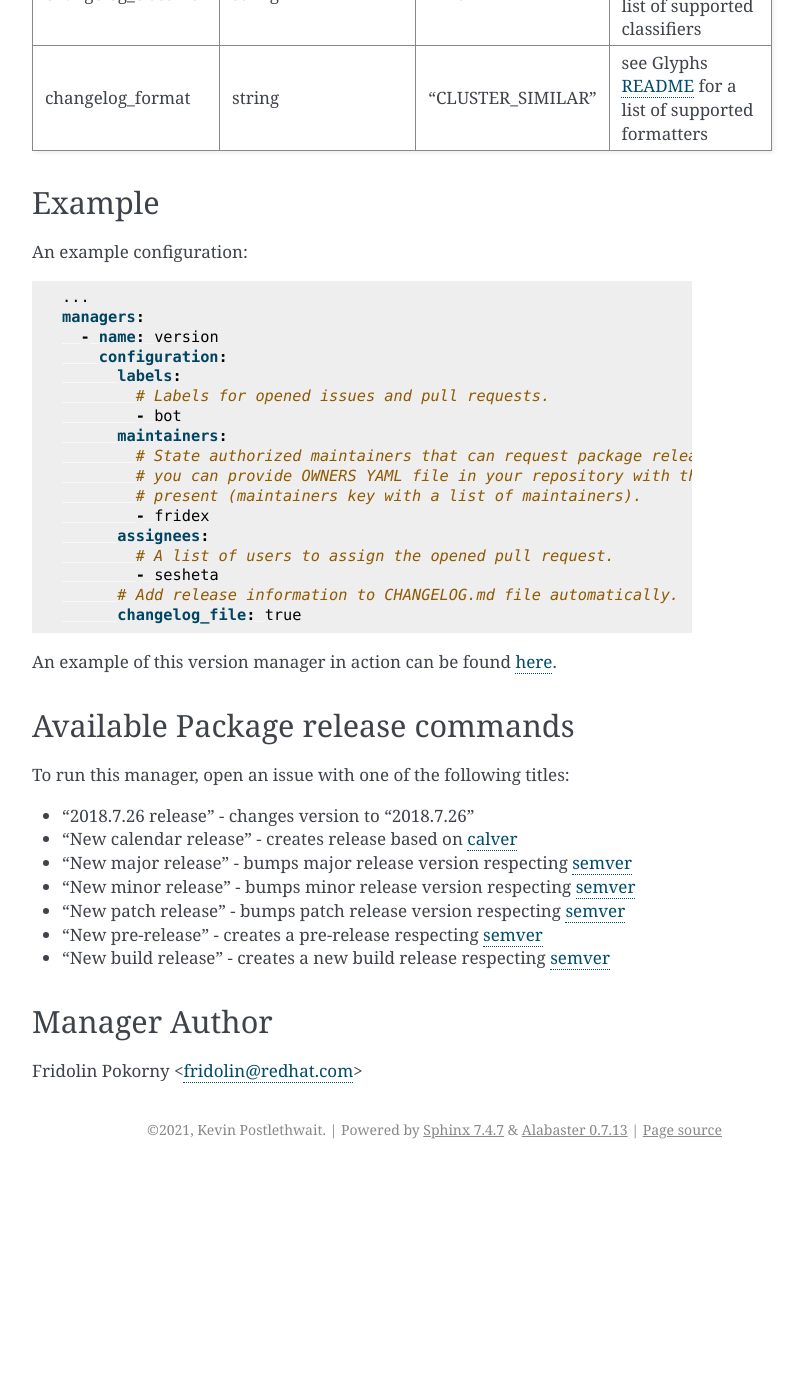
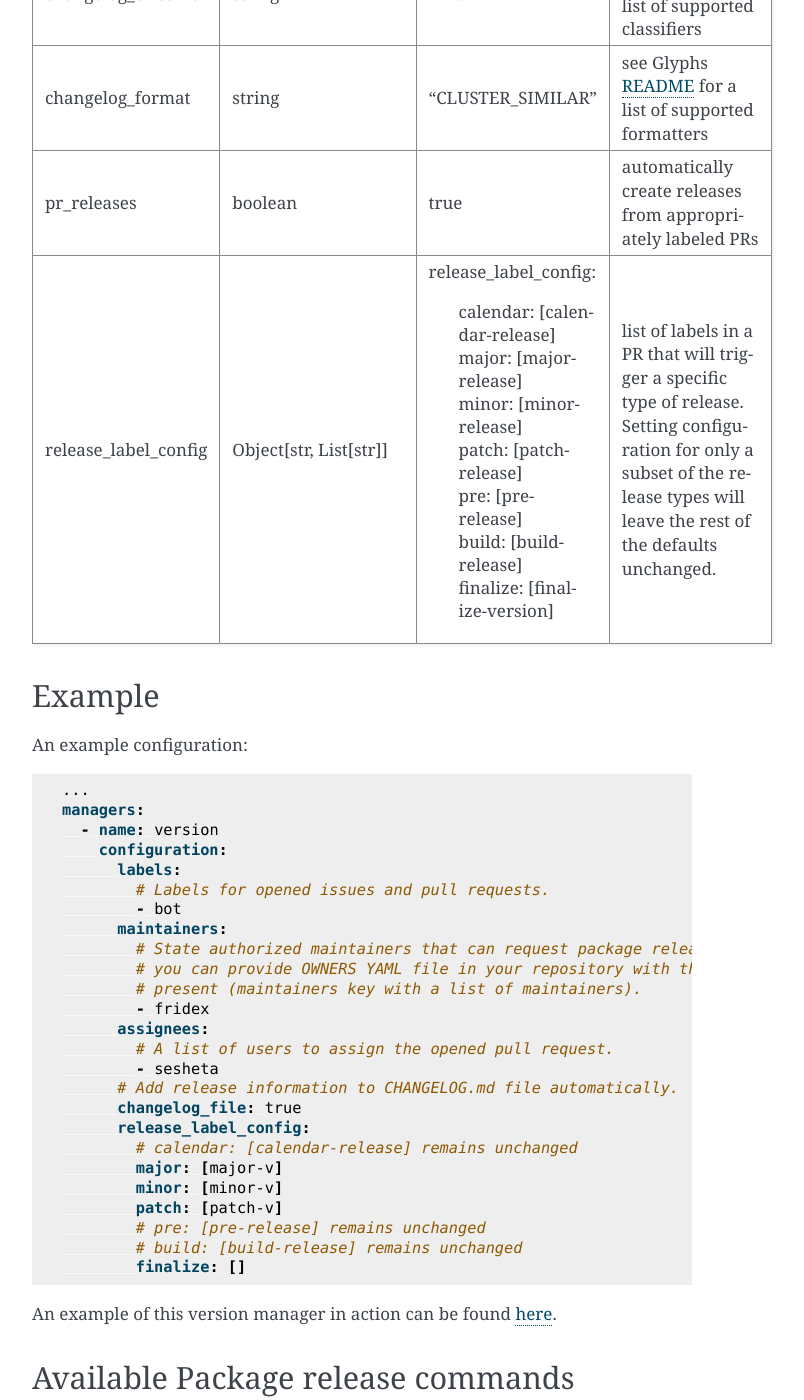
Before and after one commit to thoth-station/kebechet, a Sphinx documentation site: the page built from docs/managers/version.rst, in a window 1280 px wide and 1400 px high, scrolled down 1669 px. Shown: the whole window, without its empty margins (388-1192 px from the left). Built offline with Sphinx 7.4.7, drawn with Linux system fonts in a browser that asks for light colours; before the commit the page ends 2838 px from its top, so only the background shows below that.

Commit message:
add documentation for PR labels for version manager
I added configuration documentation for the ability to trigger
version manager directly from a PR using labels. I also added it
to the example configuration for the version manager.

```diff
--- a/docs/managers/version.rst
+++ b/docs/managers/version.rst
@@ -74,6 +74,23 @@ Configuration
       - string
       - "CLUSTER_SIMILAR"
       - see Glyphs `README`_ for a list of supported formatters
+    * - pr_releases
+      - boolean
+      - true
+      - automatically create releases from appropriately labeled PRs
+    * - release_label_config
+      - Object[str, List[str]]
+      - | release_label_config:
+
+            |  calendar: [calendar-release]
+            |  major: [major-release]
+            |  minor: [minor-release]
+            |  patch: [patch-release]
+            |  pre: [pre-release]
+            |  build: [build-release]
+            |  finalize: [finalize-version]
+      - list of labels in a PR that will trigger a specific type of release. Setting configuration for only a subset
+        of the release types will leave the rest of the defaults unchanged.
 
 Example
 -------
@@ -99,6 +116,14 @@ An example configuration:
             - sesheta
           # Add release information to CHANGELOG.md file automatically.
           changelog_file: true
+          release_label_config:
+            # calendar: [calendar-release] remains unchanged
+            major: [major-v]
+            minor: [minor-v]
+            patch: [patch-v]
+            # pre: [pre-release] remains unchanged
+            # build: [build-release] remains unchanged
+            finalize: []
 
 An example of this version manager in action can be found `here
 <https://github.com/thoth-station/kebechet/issues/98>`_.
@@ -122,3 +147,6 @@ Manager Author
 --------------
 
 Fridolin Pokorny <fridolin@redhat.com>
+
+
+..
```
